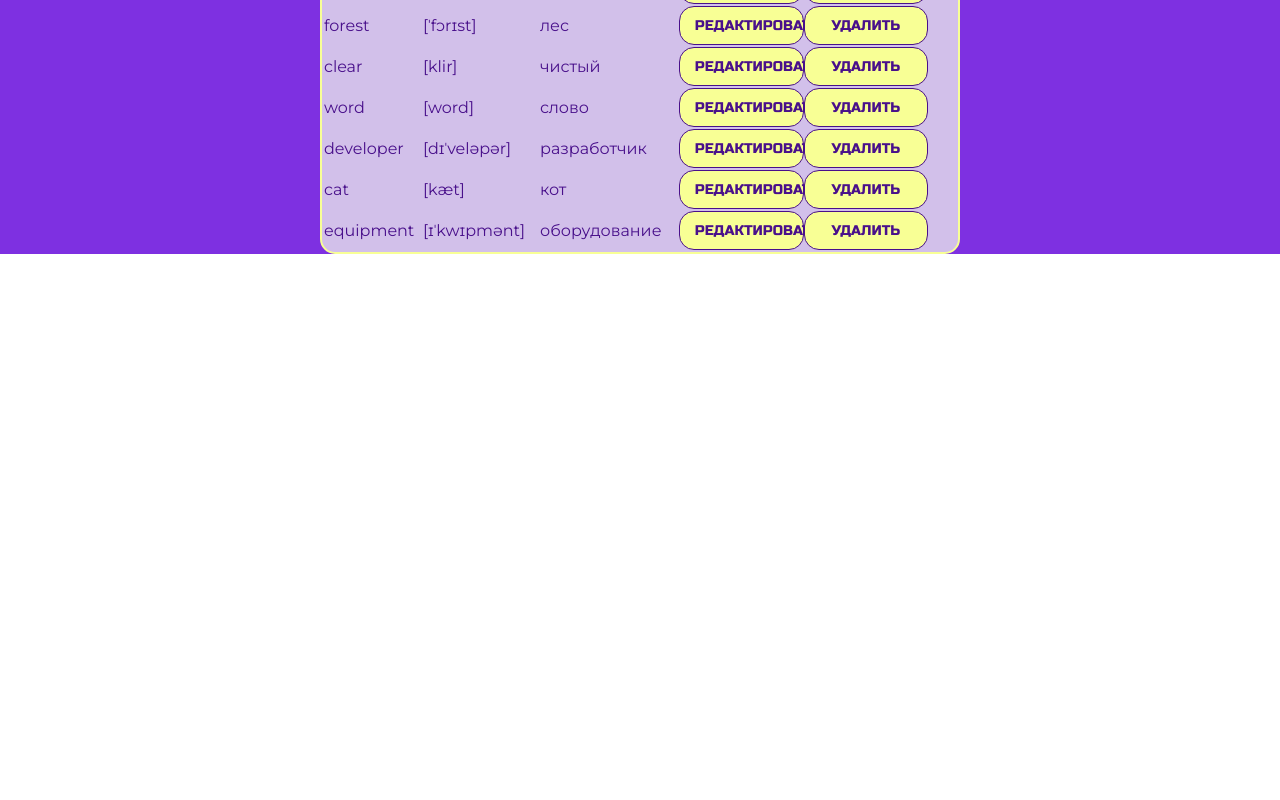
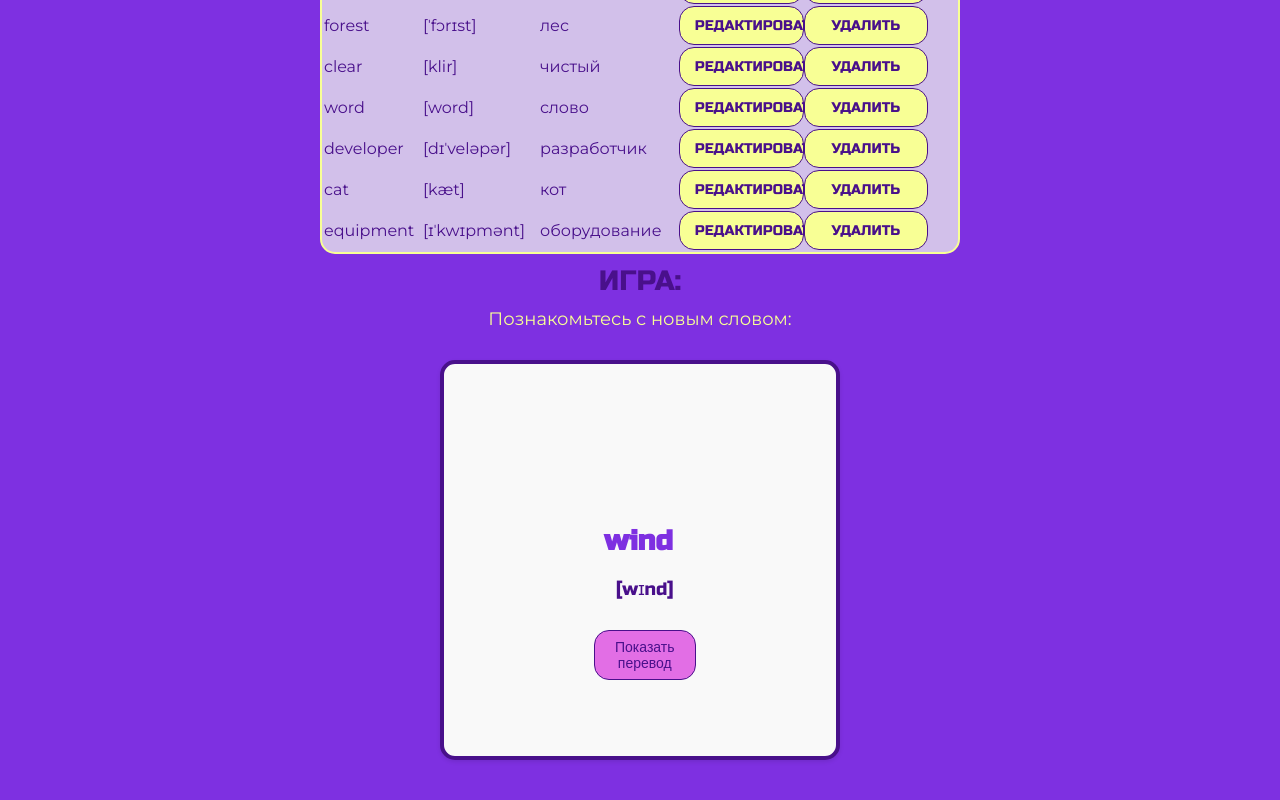
Before and after one commit to OlgaShelkova/Vite, a React (Vite) app: page / in a window 1280 px wide. Shown: the part 1116-1916 px from the top of the page. Before the commit the page ends 1370 px from the top, so only its background shows below. Built offline with nearby package versions, Linux system fonts and the light colour scheme.

Commit message:
добавила блок с карточками, добавила обработчики событий для изменения полей таблицы (редактирование/отмена/сохранить)

```diff
--- a/src/components/Content/Content.jsx
+++ b/src/components/Content/Content.jsx
@@ -1,15 +1,26 @@
-import React from "react";
+import React, { useState } from "react";
 import Table from "../Table/Table";
+import WordCard from "../WordCads/WordCard.jsx";
 import "./Content.module.scss";
 
-export default function Content() {
+const Content = () => {
+  const minWordId = 1;
+  const maxWordId = 23;
+  const randomWordId =
+    Math.floor(Math.random() * (maxWordId - minWordId + 1)) + minWordId;
+
   return (
-    <React.Fragment>
-      <div>
-        <h1>Добро пожаловать!</h1>
-        <p>Выучи слова в таблице</p>
-      </div>
+    <>
+      <h1>Добро пожаловать!</h1>
+      <p>Выучи слова в таблице</p>
+
       <Table />
-    </React.Fragment>
+
+      <h1>ИГРА:</h1>
+      <p>Познакомьтесь с новым словом:</p>
+      <WordCard wordId={randomWordId} />
+    </>
   );
-}
+};
+
+export default Content;
--- a/src/components/Content/Content.module.scss
+++ b/src/components/Content/Content.module.scss
@@ -16,4 +16,5 @@ div {
         font-size: 18px;
         color: $yellowFc;
     }
+
 }
--- a/src/components/TableRow/TableRow.jsx
+++ b/src/components/TableRow/TableRow.jsx
@@ -2,34 +2,70 @@ import React, { useState } from "react";
 import Button from "../Button/Button";
 
 const TableRow = ({ id, english, transcription, russian }) => {
+  // Состояния для управления режимом редактирования
   const [isEditing, setIsEditing] = useState(false);
+  // Состояния для хранения отредактированных значений
+  const [editedEnglish, setEditedEnglish] = useState(english);
+  const [editedTranscription, setEditedTranscription] = useState(transcription);
+  const [editedRussian, setEditedRussian] = useState(russian);
 
+  // Обработчик для переключения в режим редактирования
   const handleEdit = () => {
     setIsEditing(true);
   };
 
+  // Обработчик для сохранения изменений
   const handleSave = () => {
     setIsEditing(false);
     // Логика сохранения данных
   };
 
+  // Обработчик для отмены редактирования
   const handleCancel = () => {
     setIsEditing(false);
-    // Логика отмены редактирования
+    // Восстановление исходных значений
+    setEditedEnglish(english);
+    setEditedTranscription(transcription);
+    setEditedRussian(russian);
+  };
+
+  // Обработчики изменения значений полей
+  const handleEnglishChange = (e) => {
+    setEditedEnglish(e.target.value);
+  };
+
+  const handleTranscriptionChange = (e) => {
+    setEditedTranscription(e.target.value);
+  };
+
+  const handleRussianChange = (e) => {
+    setEditedRussian(e.target.value);
   };
 
   return (
     <tr>
-      {isEditing ? (
+      {isEditing ? ( // Если в режиме редактирования
         <>
           <td>
-            <input type="text" defaultValue={english} />
+            <input
+              type="text"
+              value={editedEnglish}
+              onChange={handleEnglishChange}
+            />
           </td>
           <td>
-            <input type="text" defaultValue={transcription} />
+            <input
+              type="text"
+              value={editedTranscription}
+              onChange={handleTranscriptionChange}
+            />
           </td>
           <td>
-            <input type="text" defaultValue={russian} />
+            <input
+              type="text"
+              value={editedRussian}
+              onChange={handleRussianChange}
+            />
           </td>
           <td>
             <Button text="Сохранить" onClick={handleSave} />
@@ -37,6 +73,7 @@ const TableRow = ({ id, english, transcription, russian }) => {
           </td>
         </>
       ) : (
+        // Если не в режиме редактирования
         <>
           <td>{english}</td>
           <td>{transcription}</td>
--- /dev/null
+++ b/src/components/WordCads/WordCard.css
@@ -0,0 +1,56 @@
+@charset "UTF-8";
+/*цвет фона*/
+/*размер шрифта*/
+/*цвет шрифта*/
+/*border-radius-15*/
+/*рамки*/
+/*шрифты*/
+.word-card-container {
+  display: flex;
+  justify-content: center;
+  height: 100vh;
+  padding: 30px;
+  font-size: 18px;
+}
+.word-card-container .word-card {
+  border: solid 4px #49108B;
+  border-radius: 15px;
+  padding: 150px;
+  width: 400px;
+  height: 400px;
+  background-color: #f9f9f9;
+  box-shadow: 0 2px 4px rgba(0, 0, 0, 0.1);
+  display: flex;
+}
+.word-card-container .word-card .word-item {
+  align-items: center;
+}
+.word-card-container .word-card .word-item h3 {
+  font-family: "Russo One", sans-serif;
+  color: #7E30E1;
+  font-size: 28px;
+  padding: 10px;
+}
+.word-card-container .word-card .word-item p {
+  font-family: "Russo One", sans-serif;
+  color: #49108B;
+  font-size: 18px;
+  padding: 10px;
+}
+.word-card-container button {
+  background-color: #E26EE5;
+  color: #49108B;
+  border: solid 1px #49108B;
+  border-radius: 15px;
+  padding: 8px 20px;
+  font-size: 14px;
+  margin-top: 20px;
+  cursor: pointer;
+  transition: background-color 0.3s ease;
+}
+.word-card-container button:hover {
+  background-color: white;
+}
+.word-card-container .translation {
+  margin-top: 14px;
+}/*# sourceMappingURL=WordCard.css.map */
--- /dev/null
+++ b/src/components/WordCads/WordCard.jsx
@@ -0,0 +1,33 @@
+import React, { useState } from "react";
+import data from "../../data";
+import "./WordCard.css";
+
+const WordCard = () => {
+  const [currentWordIndex, setCurrentWordIndex] = useState(0);
+  const [showTranslation, setShowTranslation] = useState(false);
+  const [buttonVisible, setButtonVisible] = useState(true);
+
+  const handleClick = () => {
+    setShowTranslation(!showTranslation);
+    setButtonVisible(false);
+  };
+
+  const currentWord = data[currentWordIndex];
+
+  return (
+    <div className="word-card-container">
+      <div className="word-card">
+        <div key={currentWord.id} className="word-item">
+          <h3>{currentWord.english}</h3>
+          <p>{currentWord.transcription}</p>
+          {buttonVisible && (
+            <button onClick={handleClick}>Показать перевод</button>
+          )}
+          {showTranslation && <p>{currentWord.russian}</p>}
+        </div>
+      </div>
+    </div>
+  );
+};
+
+export default WordCard;
--- /dev/null
+++ b/src/components/WordCads/WordCard.scss
@@ -0,0 +1,55 @@
+@import  "../../style/_vars.scss";
+.word-card-container {
+  display: flex;
+  justify-content: center;
+  height: 100vh;
+  padding: 30px;
+  font-size: $textFs;
+
+  .word-card {
+    border: solid 4px $darkPurpleBg;
+    border-radius: $bR;
+    padding: 150px;
+    width: 400px;
+    height: 400px;
+    background-color: #f9f9f9;
+    box-shadow: 0 2px 4px rgba(0, 0, 0, 0.1);
+    display: flex;
+
+    .word-item {
+      align-items: center;
+      h3 {
+        font-family: $header-text;
+        color: $purpleFc;
+        font-size: $headerFs;
+        padding: 10px;
+      }
+      p {
+        font-family: $header-text;
+        color: $darkPurpleFc;
+        font-size: $textFs;
+        padding: 10px;
+      }
+      }
+  }
+
+  button {
+    background-color: $pinkBg;
+    color: $darkPurpleFc;
+    border: solid 1px $darkPurpleBg;
+    border-radius: $bR;
+    padding: 8px 20px;
+    font-size: $buttonFs;
+    margin-top: 20px;
+    cursor: pointer;
+    transition: background-color 0.3s ease;
+
+    &:hover {
+      background-color: white;
+    }
+  }
+
+  .translation {
+    margin-top: $buttonFs;
+  }
+}
--- a/src/data.js
+++ b/src/data.js
@@ -1,6 +1,6 @@
 const data = [
   {
-    id: 15759,
+    id: 1,
     english: "wind",
     transcription: "[wɪnd]",
     russian: "ветер",
@@ -8,7 +8,7 @@ const data = [
     tags_json: '[""]',
   },
   {
-    id: 15780,
+    id: 2,
     english: "first",
     transcription: "[fərst]",
     russian: "первый",
@@ -16,7 +16,7 @@ const data = [
     tags_json: '[""]',
   },
   {
-    id: 15781,
+    id: 3,
     english: "field",
     transcription: "[fi:ld]",
     russian: "поле",
@@ -24,7 +24,7 @@ const data = [
     tags_json: '[""]',
   },
   {
-    id: 15783,
+    id: 4,
     english: "story",
     transcription: "[ˈstôrē]",
     russian: "история",
@@ -32,7 +32,7 @@ const data = [
     tags_json: '[""]',
   },
   {
-    id: "15796",
+    id: 5,
     english: "orange",
     transcription: "[ˈɔːrɪndʒ]",
     russian: "апельсин",
@@ -40,7 +40,7 @@ const data = [
     tags_json: '[""]',
   },
   {
-    id: "15809",
+    id: 6,
     english: "apple",
     transcription: "[ˈæpl] ",
     russian: "яблоко",
@@ -48,7 +48,7 @@ const data = [
     tags_json: '[""]',
   },
   {
-    id: "15811",
+    id: 7,
     english: "plus",
     transcription: "[plus]",
     russian: "плюс",
@@ -56,7 +56,7 @@ const data = [
     tags_json: '[""]',
   },
   {
-    id: "15812",
+    id: 8,
     english: "tree",
     transcription: "[trii]",
     russian: "дерево",
@@ -64,7 +64,7 @@ const data = [
     tags_json: '[""]',
   },
   {
-    id: "15813",
+    id: 9,
     english: "hello",
     transcription: "[halou]",
     russian: "привет",
@@ -72,7 +72,7 @@ const data = [
     tags_json: "[]",
   },
   {
-    id: "15814",
+    id: 10,
     english: "sea",
     transcription: "[si:] ",
     russian: "море",
@@ -80,7 +80,7 @@ const data = [
     tags_json: '[""]',
   },
   {
-    id: "15815",
+    id: 11,
     english: "gray",
     transcription: "[grei]",
     russian: "серый",
@@ -88,7 +88,7 @@ const data = [
     tags_json: '[""]',
   },
   {
-    id: "15817",
+    id: 12,
     english: "love",
     transcription: "[ləv]",
     russian: "любовь",
@@ -96,7 +96,7 @@ const data = [
     tags_json: '[""]',
   },
   {
-    id: "15819",
+    id: 13,
     english: "ocean",
     transcription: "[ˈəuʃən] ",
     russian: "океан",
@@ -104,7 +104,7 @@ const data = [
     tags_json: '[""]',
   },
   {
-    id: "15823",
+    id: 14,
     english: "joke",
     transcription: "[jouk]",
     russian: "шутка",
@@ -112,7 +112,7 @@ const data = [
     tags_json: "[]",
   },
   {
-    id: "15824",
+    id: 15,
     english: "mountain",
     transcription: " [ˈmauntɪn] ",
     russian: "гора",
@@ -120,7 +120,7 @@ const data = [
     tags_json: '[""]',
   },
   {
-    id: "15825",
+    id: 16,
     english: "desert",
     transcription: "[ˈdezərt]",
     russian: "пустыня",
@@ -128,7 +128,7 @@ const data = [
     tags_json: '[""]',
   },
   {
-    id: "15826",
+    id: 17,
     english: "river",
     transcription: " [ˈrɪvə] ",
     russian: "река",
@@ -136,7 +136,7 @@ const data = [
     tags_json: '[""]',
   },
   {
-    id: "15827",
+    id: 18,
     english: "forest",
     transcription: " [ˈfɔrɪst]",
     russian: "лес",
@@ -144,7 +144,7 @@ const data = [
     tags_json: '[""]',
   },
   {
-    id: "15833",
+    id: 19,
     english: "clear",
     transcription: "[klir]",
     russian: "чистый",
@@ -152,7 +152,7 @@ const data = [
     tags_json: '[""]',
   },
   {
-    id: "15835",
+    id: 20,
     english: "word",
     transcription: "[word]",
     russian: "слово",
@@ -160,7 +160,7 @@ const data = [
     tags_json: '[""]',
   },
   {
-    id: "15849",
+    id: 21,
     english: "developer",
     transcription: "[dɪˈveləpər]",
     russian: "разработчик",
@@ -168,7 +168,7 @@ const data = [
     tags_json: '[""]',
   },
   {
-    id: "15854",
+    id: 22,
     english: "cat",
     transcription: "[kæt]",
     russian: "кот",
@@ -176,7 +176,7 @@ const data = [
     tags_json: '[""]',
   },
   {
-    id: "15855",
+    id: 23,
     english: "equipment",
     transcription: "[ɪˈkwɪpmənt]",
     russian: "оборудование",
```
Also changed, not shown: 2 other files (tests, documents, lock files or other folders).
